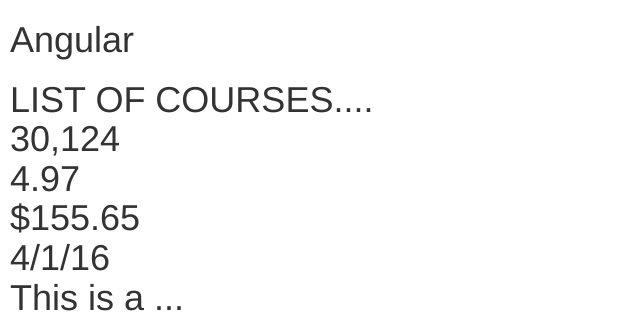
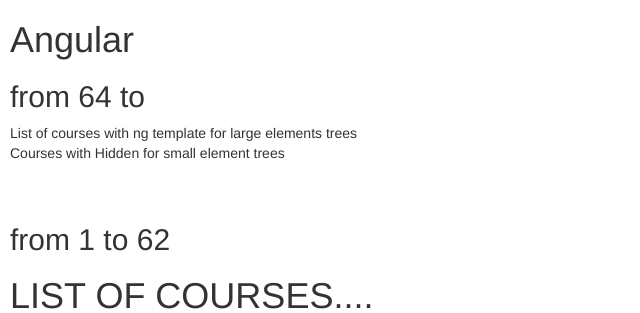
Before and after one commit to justluka/AngularFirst, an Angular app: page / in a window 1280 px wide. Shown: the top 313 px of the page, without its empty margins (0-640 px from the left). Built offline with nearby package versions, Linux system fonts and the light colour scheme.

Commit message:
Module 63

```diff
--- a/src/app/app.component.html
+++ b/src/app/app.component.html
@@ -1,4 +1,32 @@
 <h1> Angular </h1>
+<h2>from 64 to</h2>
+
+
+<div *ngIf="courses.length > 0; then coursesList else noCourses">
+</div>
+
+<ng-template #coursesList>
+    List of courses with ng template for large elements trees
+</ng-template>
+
+<ng-template #noCourses>
+    No Courses yet with ng template
+</ng-template>
+
+<br>
+<div [hidden]="courses.length == 0">
+     Courses with Hidden for small element trees
+</div>
+<div [hidden]="courses.length > 0">
+      No   Courses with Hidden
+
+</div>
+
+<br><br>
+
+
+
+<h2>from 1 to 62</h2>
 <courses></courses>
 <h1>Hello world</h1>
 Likes: <like [likesCount]="tweet.likesCount"
--- a/src/app/app.component.ts
+++ b/src/app/app.component.ts
@@ -23,6 +23,8 @@
     likesCount:10
   };
 
+  courses = [1,2];
+
     onFavoriteChange(eventArgs: FavoriteChangedEventArgs){
       console.log("Favorite changed : ", eventArgs);
     };
```
